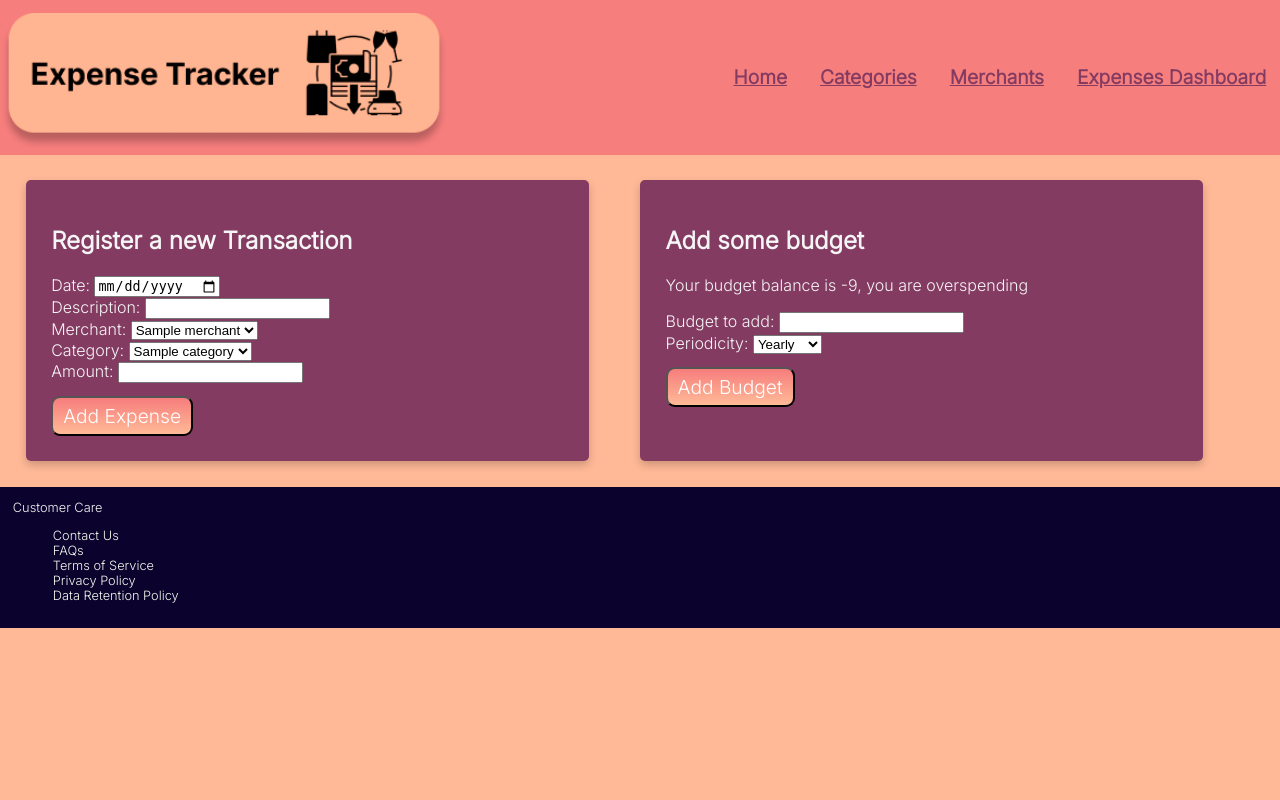
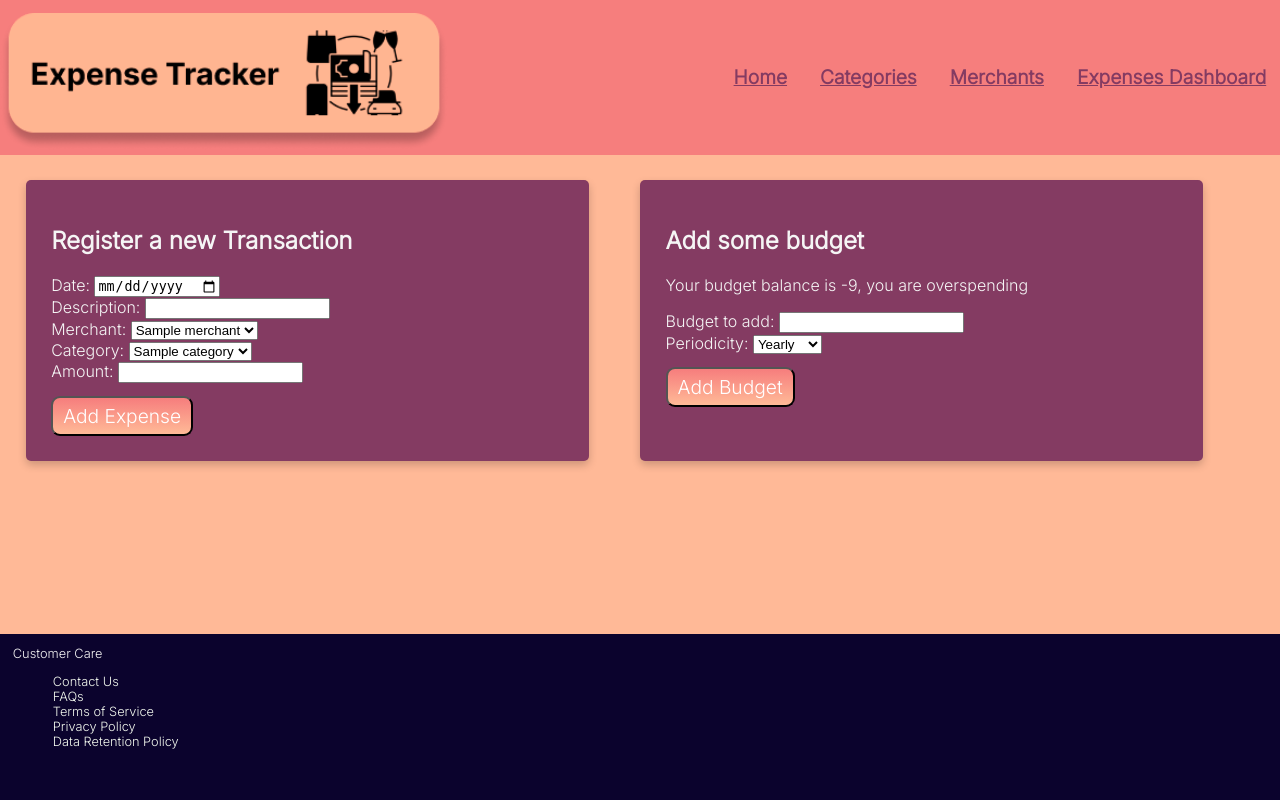
Before and after one commit to sandramolina/pythonic_expense_tracker, a Flask app: page / in a window 1280 px wide. Run offline with Flask 2, Linux system fonts and the light colour scheme; a database or web service that is not in the repository returns one stand-in record (values such as "Sample title"); some libraries are stand-ins or nearby versions.

Commit message:
adds footer to bottom of page

```diff
--- a/static/main.css
+++ b/static/main.css
@@ -2,6 +2,7 @@ body {
     margin: 0%;
     background-color: #ffb997;
     font-family: 'Inter', sans-serif;
+    height: min-content;
 }
 
 .skip-to-content-link {
@@ -150,4 +151,8 @@ color: #ffb997;
     color: #f5f5f5;
     font-size: 1vw;
     padding: 1vw;
+    position:absolute;
+    bottom:0;
+    width:100%;
+    height:11vw;
 }
```
